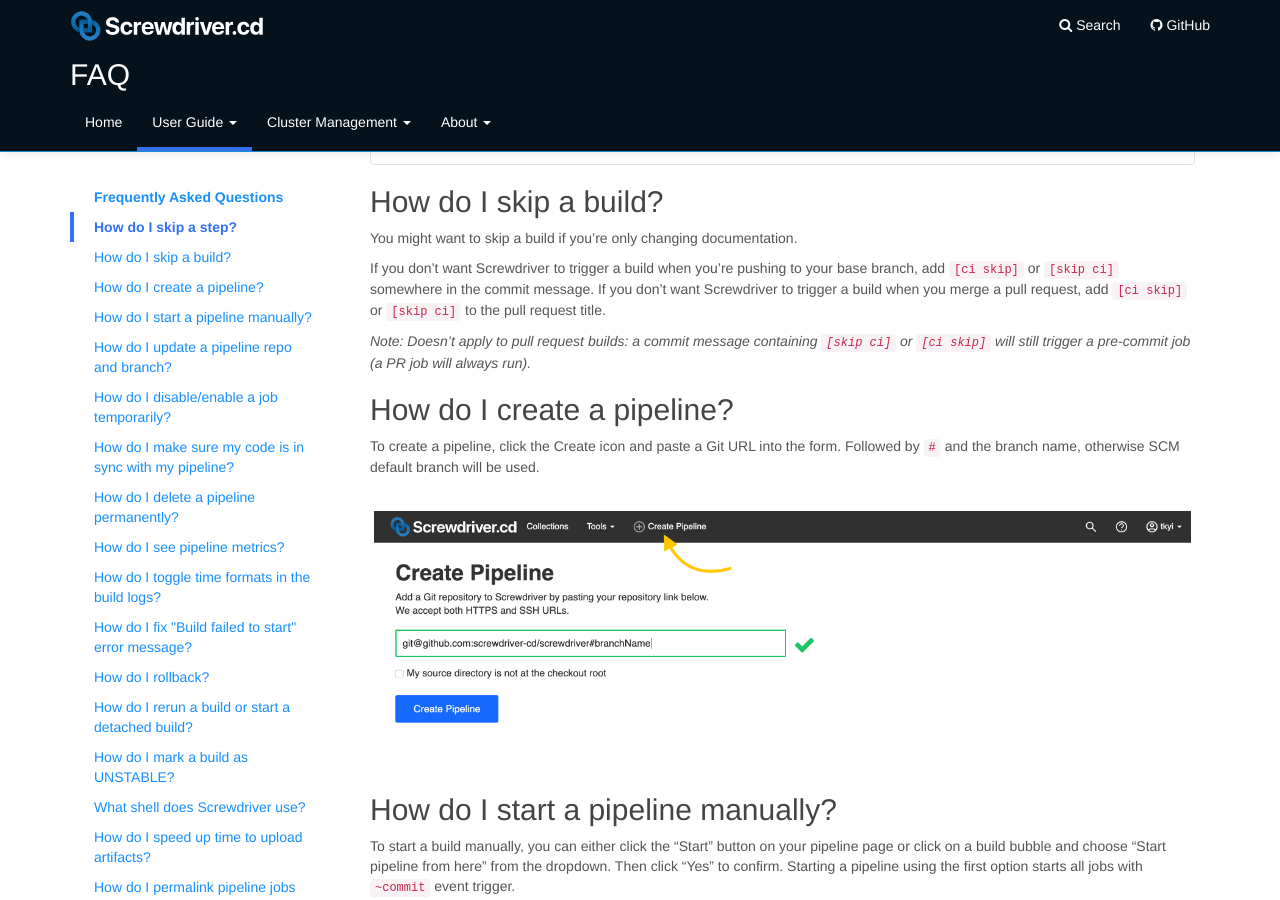
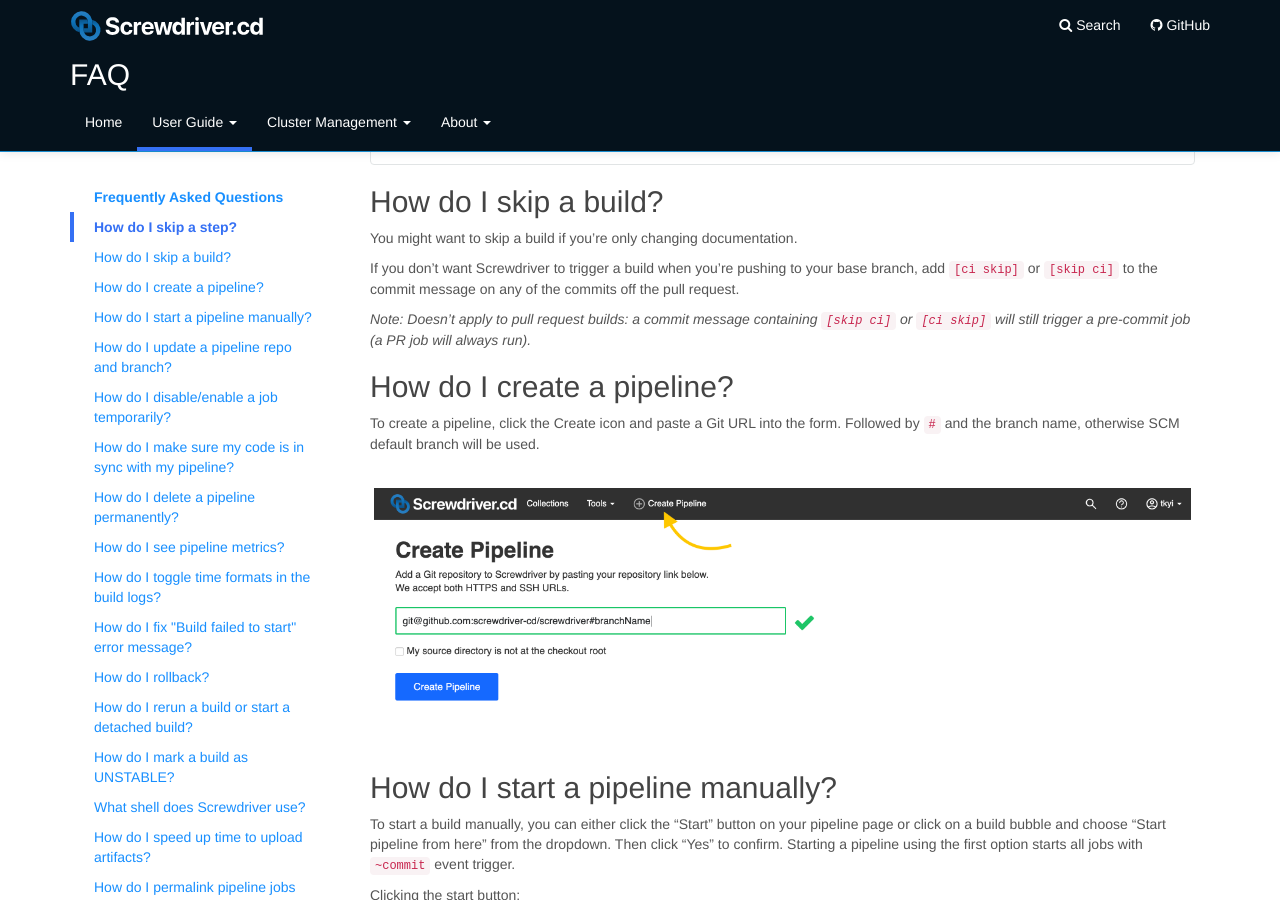
Before and after one commit to screwdriver-cd/guide, a Jekyll site: the page built from docs/user-guide/FAQ.md, in a window 1280 px wide and 900 px high, scrolled down 387 px. Built offline with Jekyll 4.4.1, drawn with Linux system fonts in a browser that asks for light colours.

Commit message:
Updated skip build documentation (#423)
* Updated skip build documentation

Make it clear that a change to a PR title is not what is required. It has to be in any of the PR commits commit messages.

* Slight wording change.

```diff
--- a/docs/user-guide/FAQ.md
+++ b/docs/user-guide/FAQ.md
@@ -78,7 +78,7 @@ steps:
 
 You might want to skip a build if you're only changing documentation.
 
- If you don't want Screwdriver to trigger a build when you're pushing to your base branch, add `[ci skip]` or `[skip ci]` somewhere in the commit message. If you don't want Screwdriver to trigger a build when you merge a pull request, add `[ci skip]` or `[skip ci]` to the pull request title.
+If you don't want Screwdriver to trigger a build when you're pushing to your base branch, add `[ci skip]` or `[skip ci]` to the commit message on any of the commits off the pull request.
 
 _Note: Doesn't apply to pull request builds: a commit message containing `[skip ci]` or `[ci skip]` will still trigger a pre-commit job (a PR job will always run)._
 
```
